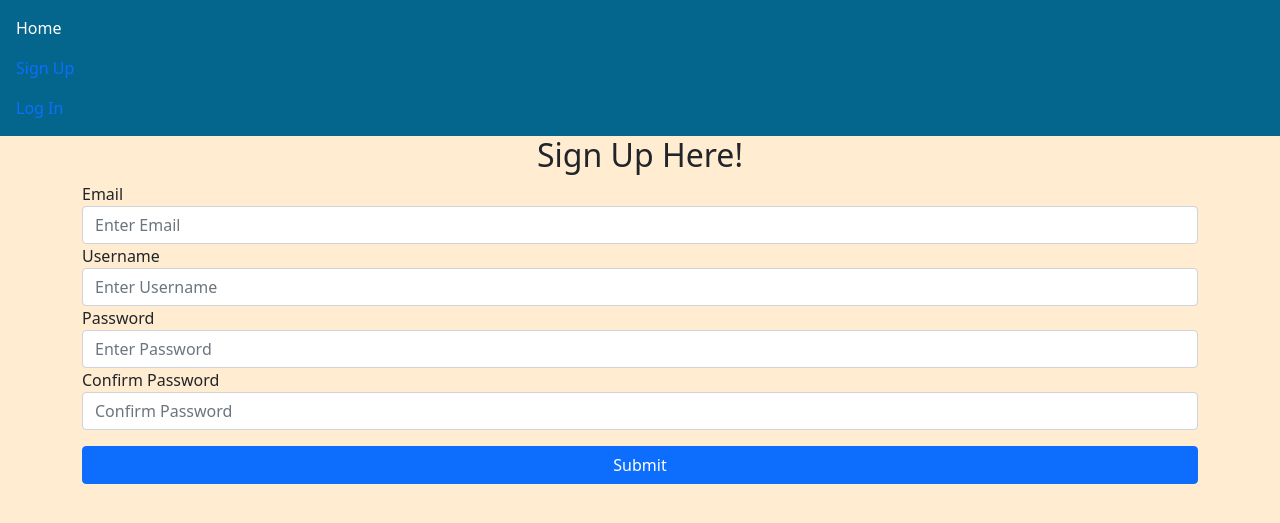
After one commit to graceca87/Addy_App, a Flask app: page /signup in a window 1280 px wide. The commit adds this page. Shown: the top 523 px of the page. Run offline with Flask 2, Linux system fonts and the light colour scheme; some libraries are stand-ins or nearby versions.

Commit message:
added login/logout

```diff
--- a/app/forms.py
+++ b/app/forms.py
@@ -1,19 +1,25 @@
 from flask_wtf import FlaskForm
 from wtforms import StringField, PasswordField, SubmitField
-from wtforms.validators import DataRequired, EqualTo
+from wtforms.validators import InputRequired, EqualTo, Length
 
 
+class AddressBook(FlaskForm):
+    name = StringField('Name', validators= [InputRequired()])
+    number = StringField('Phone Number', validators= [InputRequired(), Length(min=7, max=14)])
+    address = StringField('Address', validators= [InputRequired()])
+    email = email = StringField('Email', validators= [InputRequired()])
+    submit = SubmitField('Submit', validators= [InputRequired()])
 
-# class SignUpForm(FlaskForm):
-#     email = StringField('Email', validators= [DataRequired()])
-#     username = StringField('Username', validators= [DataRequired()])
-#     password = PasswordField('Password', validators= [DataRequired()])
-#     confirm_pass = PasswordField('Confirm Password', validators= [DataRequired(), EqualTo('password')])
-#     submit = StringField('Submit', validators= [DataRequired()])
 
-class AddressBook(FlaskForm):
-    name = StringField('Name', validators= [DataRequired()])
-    number = StringField('Phone Number', validators= [DataRequired()])
-    address = StringField('Address', validators= [DataRequired()])
-    email = email = StringField('Email', validators= [DataRequired()])
-    submit = StringField('Submit', validators= [DataRequired()])
+class SignUpForm(FlaskForm):
+    email = StringField('Email', validators=[InputRequired()])
+    username = StringField('Username', validators=[InputRequired()])
+    password = PasswordField('Password', validators=[InputRequired()])
+    confirm_pass = PasswordField('Confirm Password', validators=[InputRequired(), EqualTo('password')])
+    submit = SubmitField()
+
+
+class LoginForm(FlaskForm):
+    username = StringField('Username', validators=[InputRequired()])
+    password = PasswordField('Password', validators=[InputRequired()])
+    submit = SubmitField()
--- a/app/routes.py
+++ b/app/routes.py
@@ -1,7 +1,8 @@
 from app import app
-from flask import render_template
-from app.forms import AddressBook
-from app.models import Contact
+from flask import render_template, redirect, url_for, flash
+from flask_login import login_user, logout_user, login_required, current_user
+from app.forms import AddressBook, SignUpForm, LoginForm
+from app.models import Contact, User
 
 
 @app.route('/')
@@ -10,14 +11,68 @@ def index():
     return render_template("index.html", addresses=addresses)
 
 @app.route('/phone_book', methods=['GET', 'Post'])
+@login_required
 def add_contacts():
     form = AddressBook()
     if form.validate_on_submit():
-        print('Form has been validated! Hooray!!')
-        print(form.name.data, form.number.data, form.address.data, form.email.data)
         name = form.name.data
         number = form.number.data
         address = form.address.data
         email = form.email.data
-        contact = Contact(name=name, number=number, address=address, email=email)
+        contact = Contact(name=name, number=number, address=address, email=email, user_id=current_user.id)
+        print('Form has been validated! Hooray!!')
+        print(contact)
+        return redirect(url_for('index'))
     return render_template('add_contact.html', form=form)
+
+
+@app.route('/signup', methods=["GET", "POST"])
+def signup():
+    form = SignUpForm()
+    # if the form is submitted and all the data is valid
+    if form.validate_on_submit():
+        print('Form has been validated! Hooray!!!!')
+        email = form.email.data
+        username = form.username.data
+        password = form.password.data
+        # Before we add the user to the database, check to see if there is already a user with username or email
+        existing_user = User.query.filter((User.email == email) | (User.username == username)).first()
+        if existing_user:
+            flash('A user with that username or email already exists.', 'danger')
+            return redirect(url_for('signup'))
+        new_user = User(email=email, username=username, password=password)
+        flash(f"{new_user.username} has been created.", "success")
+        return redirect(url_for('index'))
+    return render_template('signup.html', form=form)
+
+
+@app.route('/login', methods=['Get', 'Post'])
+def login():
+    form = LoginForm()
+    if form.validate_on_submit():
+        #get username and pw from form
+        username = form.username.data
+        password = form.password.data
+        # Query user table for a user with the same username as the form
+        user = user.query.filter_by(username=username).first()
+        # if user exists and password is correct for that user
+        if user is not None and user.check_password(password):
+            # Log the user in with the login_user function from flask_login
+            login_user(user)
+            # Flash a success message
+            flash(f'Welcome back {user.username}!', 'success')
+            # Redirect back to the home page
+            return redirect(url_for('index'))
+        # If no user with username or password incorrect
+        else:
+            # flash a danger message
+            flash('Incorrect username and/or password. Please try again', 'danger')
+            # Redirect back to login
+            return redirect(url_for('login'))
+    return render_template('login.html', form=form)
+
+@app.route('/logout')
+def logout():
+    logout_user()
+    flash('You have successfully logged out.', 'primary')
+    return redirect(url_for('index'))
--- /dev/null
+++ b/app/templates/alert.html
@@ -0,0 +1,10 @@
+{% with messages = get_flashed_messages(with_categories=True) %}
+{% if messages %}
+{% for category, message in messages %}
+<div class="alert alert-{{ category }} alert-dismissible fade show" role="alert">
+    <strong>{{ message }}</strong>
+    <button type="button" class="btn-close" data-bs-dismiss="alert" aria-label="Close"></button>
+</div>
+{% endfor %}
+{% endif %}
+{% endwith %}
--- a/app/templates/base.html
+++ b/app/templates/base.html
@@ -19,15 +19,20 @@
         <ul class="nav justify-content-center">
             <li class="nav-item">
                 <a class="nav-link active text-white" aria-current="page" href="{{ url_for('index') }}">Home</a>
-
-            </li>
-            <li class="nav-item">
-                <a class="nav-link text-white" href="{{ url_for('add_contacts') }}">Add Contact Info</a>
+                    {% if current_user.is_authenticated %}
+                    <a class="nav-link " href="{{ url_for('add_contact') }}">Add Contact</a>
+                    <a class="nav-link" href="{{ url_for('logout') }}">Log Out</a>
+                    {% else %}
+                    <a class="nav-link" href="{{ url_for('signup') }}">Sign Up</a>
+                    <a class="nav-link" href="{{ url_for('login') }}">Log In</a>
+                    {% endif %}
             </li>
         </ul>
     </nav>
     <!-- Start Container -->
     <div class="container">
+        {% include 'alert.html' %}
+
         {% block content %}
         {% endblock content %}
     </div>
--- /dev/null
+++ b/app/templates/signup.html
@@ -0,0 +1,27 @@
+{% extends 'base.html' %}
+
+{% block title %} Sign Up {% endblock title %}
+
+{% block content %}
+<h2 class="text-center">Sign Up Here!</h2>
+
+<form method="post">
+    {{ form.csrf_token }}
+    <div class="form-group">
+        {{ form.email.label }}
+        {{ form.email(class='form-control', placeholder='Enter Email') }}
+
+        {{ form.username.label }}
+        {{ form.username(class='form-control', placeholder='Enter Username') }}
+
+        {{ form.password.label }}
+        {{ form.password(class='form-control', placeholder='Enter Password') }}
+
+        {{ form.confirm_pass.label }}
+        {{ form.confirm_pass(class='form-control', placeholder='Confirm Password') }}
+
+        {{ form.submit(class='btn btn-primary w-100 mt-3') }}
+    </div>
+</form>
+
+{% endblock content %}
--- a/requirements.txt
+++ b/requirements.txt
@@ -1,6 +1,7 @@
 alembic==1.8.1
 click==8.1.3
 Flask==2.2.2
+Flask-Login==0.6.2
 Flask-Migrate==3.1.0
 Flask-SQLAlchemy==2.5.1
 Flask-WTF==1.0.1
```
Also changed, not shown: app/__init__.py (+10 -4 lines), app/models.py (+48 -3 lines), app/templates/add_contact.html (+2 -5 lines), app/templates/login.html (added, +21 -0 lines), migrations/versions/2eb860a18afd_.py (added, +25 -0 lines), migrations/versions/445fff858a0a_.py (added, +32 -0 lines), config.py (line endings or trailing spaces), 2 other files.
